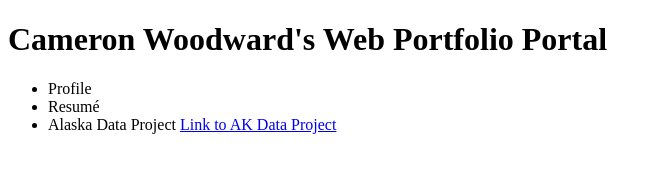
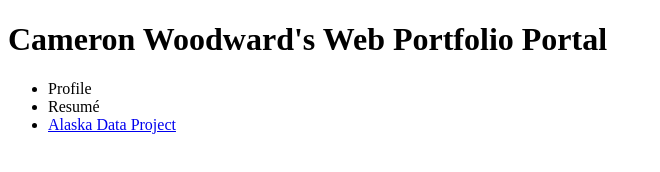
Before and after one commit to Cameron-mw/cameron-mw.github.io, a plain HTML site: page index.html in a window 1280 px wide. Shown: the whole page, without its empty margins (0-660 px from the left). Drawn offline with Linux system fonts and the light colour scheme.

Commit message:
Update index.html

```diff
--- a/index.html
+++ b/index.html
@@ -6,7 +6,7 @@
     <ul>
       <li>Profile</li>
       <li>Resumé</li>
-      <li>Alaska Data Project <a href="cameron.woodward.llc/AlaskaData/">Link to AK Data Project</a<</li>
+      <li><a href="cameron.woodward.llc/AlaskaData/">Alaska Data Project </a<</li>
     </ul>
   </body>
 </html>
```
